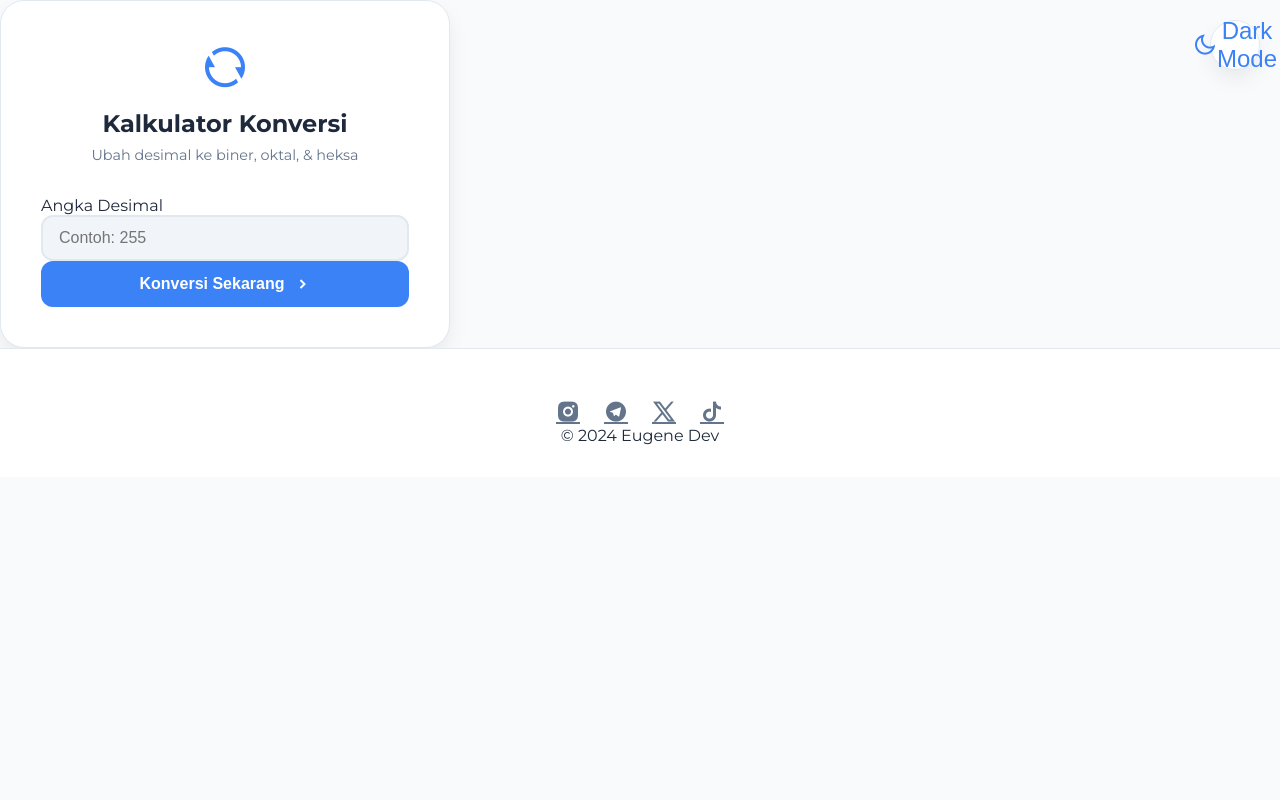
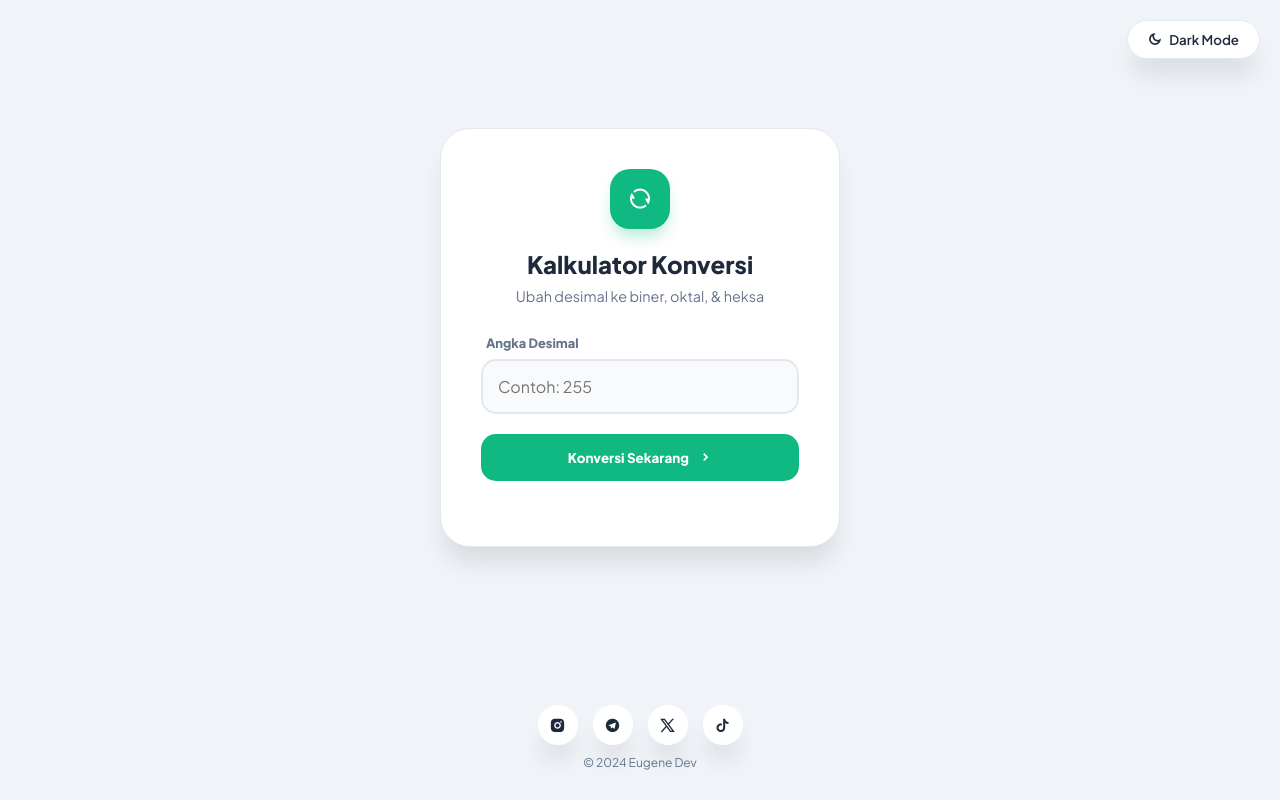
Before and after one commit to TheKingRich/Kalkulator-Konversi, a plain HTML site: page index.html in a window 1280 px wide. Drawn offline with nearby package versions, Linux system fonts and the light colour scheme.

Commit message:
style.css

```diff
--- a/style.css
+++ b/style.css
@@ -1,66 +1,63 @@
-@import url("https://fonts.googleapis.com/css2?family=Montserrat:wght@400;500;600;700&display=swap");
+@import url("https://fonts.googleapis.com/css2?family=Plus+Jakarta+Sans:wght@400;600;800&display=swap");
 
 :root {
-    --bg-body: #f8fafc;
-    --bg-card: #ffffff;
-    --text-main: #1e293b;
-    --text-muted: #64748b;
-    --accent: #3b82f6;
-    --accent-hover: #2563eb;
-    --input-bg: #f1f5f9;
-    --border: #e2e8f0;
-    --shadow: 0 10px 25px -5px rgba(0, 0, 0, 0.1);
+    --bg-color: #f0f4f8;
+    --card-bg: #ffffff;
+    --text-primary: #1e293b;
+    --text-secondary: #64748b;
+    --accent-color: #10b981; /* Hijau Emerald */
+    --input-bg: #f8fafc;
+    --border-color: #e2e8f0;
+    --shadow: 0 20px 25px -5px rgba(0, 0, 0, 0.1);
 }
 
 .dark-theme {
-    --bg-body: #0f172a;
-    --bg-card: #1e293b;
-    --text-main: #f8fafc;
-    --text-muted: #94a3b8;
-    --accent: #60a5fa;
-    --accent-hover: #3b82f6;
+    --bg-color: #0f172a;
+    --card-bg: #1e293b;
+    --text-primary: #f1f5f9;
+    --text-secondary: #94a3b8;
+    --accent-color: #34d399;
     --input-bg: #0f172a;
-    --border: #334155;
-    --shadow: 0 20px 25px -5px rgba(0, 0, 0, 0.3);
+    --border-color: #334155;
+    --shadow: 0 25px 50px -12px rgba(0, 0, 0, 0.5);
 }
 
 * {
-    box-sizing: border-box;
     margin: 0;
     padding: 0;
-    transition: background 0.3s, color 0.3s, border 0.3s, transform 0.2s;
+    box-sizing: border-box;
+    font-family: 'Plus Jakarta Sans', sans-serif;
+    transition: all 0.3s ease;
 }
 
 body {
-    font-family: 'Montserrat', sans-serif;
-    background-color: var(--bg-body);
-    color: var(--text-main);
+    background-color: var(--bg-color);
+    color: var(--text-primary);
     min-height: 100vh;
     display: flex;
     flex-direction: column;
 }
 
-/* Floating Theme Button */
+/* Theme Button Fixed (Pojok Kanan Atas) */
 #themeButton {
-    position: fixed;
+    position: absolute;
     top: 20px;
     right: 20px;
-    width: 50px;
-    height: 50px;
-    border-radius: 50%;
-    border: 1px solid var(--border);
-    background: var(--bg-card);
-    color: var(--accent);
+    padding: 10px 20px;
+    border-radius: 50px;
+    border: 1px solid var(--border-color);
+    background: var(--card-bg);
+    color: var(--text-primary);
     cursor: pointer;
-    font-size: 1.5rem;
     display: flex;
-    justify-content: center;
     align-items: center;
+    gap: 8px;
+    font-weight: 600;
     box-shadow: var(--shadow);
-    z-index: 1000;
 }
 
-.container {
+/* Layout Utama */
+.main-wrapper {
     flex: 1;
     display: flex;
     justify-content: center;
@@ -69,73 +66,69 @@ body {
 }
 
 .converter-card {
-    background: var(--bg-card);
+    background: var(--card-bg);
     width: 100%;
-    max-width: 450px;
-    padding: 2.5rem;
-    border-radius: 24px;
-    border: 1px solid var(--border);
+    max-width: 400px;
+    padding: 40px;
+    border-radius: 30px;
     box-shadow: var(--shadow);
+    border: 1px solid var(--border-color);
+    text-align: center;
 }
 
-.card-header {
-    text-align: center;
-    margin-bottom: 2rem;
+.icon-box {
+    width: 60px;
+    height: 60px;
+    background: var(--accent-color);
+    color: white;
+    border-radius: 20px;
+    display: flex;
+    justify-content: center;
+    align-items: center;
+    margin: 0 auto 20px;
+    font-size: 1.5rem;
+    box-shadow: 0 10px 15px -3px rgba(16, 185, 129, 0.3);
 }
 
-.card-header i {
-    font-size: 3rem;
-    color: var(--accent);
+h2 { font-weight: 800; margin-bottom: 8px; }
+p { color: var(--text-secondary); font-size: 0.9rem; margin-bottom: 30px; }
+
+/* Input & Button */
+.input-section {
+    text-align: left;
 }
 
-.card-header h2 {
-    margin: 1rem 0 0.5rem;
+label {
+    font-size: 0.8rem;
     font-weight: 700;
-}
-
-.card-header p {
-    color: var(--text-muted);
-    font-size: 0.9rem;
-}
-
-/* Input Styling */
-.input-group {
-    margin-bottom: 1.5rem;
-}
-
-.input-group label {
+    color: var(--text-secondary);
     display: block;
-    font-size: 0.85rem;
-    font-weight: 600;
-    margin-bottom: 0.5rem;
-    color: var(--text-muted);
+    margin-bottom: 8px;
+    margin-left: 5px;
 }
 
 input {
     width: 100%;
-    padding: 12px 16px;
+    padding: 15px;
+    border-radius: 15px;
+    border: 2px solid var(--border-color);
     background: var(--input-bg);
-    border: 2px solid var(--border);
-    border-radius: 12px;
-    color: var(--text-main);
+    color: var(--text-primary);
     font-size: 1rem;
     outline: none;
+    margin-bottom: 20px;
 }
 
-input:focus {
-    border-color: var(--accent);
-}
+input:focus { border-color: var(--accent-color); }
 
-/* Button Styling */
 #btnConvert {
     width: 100%;
-    padding: 14px;
-    background: var(--accent);
+    padding: 15px;
+    border-radius: 15px;
+    background: var(--accent-color);
     color: white;
     border: none;
-    border-radius: 12px;
-    font-weight: 600;
-    font-size: 1rem;
+    font-weight: 700;
     cursor: pointer;
     display: flex;
     justify-content: center;
@@ -143,64 +136,47 @@ input:focus {
     gap: 10px;
 }
 
-#btnConvert:hover {
-    background: var(--accent-hover);
-    transform: translateY(-2px);
+#btnConvert:hover { opacity: 0.9; transform: translateY(-2px); }
+
+/* Hasil Output */
+.result-container {
+    margin-top: 25px;
 }
 
-/* Output Styling */
-.output-area {
-    margin-top: 2rem;
-    display: grid;
-    gap: 10px;
+.res-item {
+    display: flex;
+    justify-content: space-between;
+    padding: 12px 0;
+    border-bottom: 1px solid var(--border-color);
 }
 
-.result-item {
-    background: var(--input-bg);
-    padding: 12px;
-    border-radius: 10px;
-    display: flex;
-    justify-content: space-between;
-    align-items: center;
-    border-left: 4px solid var(--accent);
-}
+.res-label { color: var(--text-secondary); font-weight: 600; font-size: 0.85rem; }
+.res-value { font-weight: 700; color: var(--accent-color); font-family: monospace; font-size: 1.1rem; }
 
-.result-label {
-    font-size: 0.75rem;
-    color: var(--text-muted);
-    text-transform: uppercase;
-    font-weight: 700;
-}
-
-.result-value {
-    font-family: monospace;
-    font-size: 1.1rem;
-    color: var(--accent);
-    font-weight: bold;
-}
-
-/* Footer Styling */
+/* Footer */
 footer {
-    padding: 2rem;
+    padding: 30px;
     text-align: center;
-    background: var(--bg-card);
-    border-top: 1px solid var(--border);
 }
 
 .contact__socials {
     display: flex;
     justify-content: center;
-    gap: 1.5rem;
-    margin-top: 1rem;
+    gap: 15px;
+    margin-bottom: 10px;
 }
 
 .contact__socials a {
-    color: var(--text-muted);
-    font-size: 1.5rem;
-    transition: 0.3s;
+    width: 40px;
+    height: 40px;
+    background: var(--card-bg);
+    color: var(--text-primary);
+    border-radius: 50%;
+    display: flex;
+    justify-content: center;
+    align-items: center;
+    text-decoration: none;
+    box-shadow: var(--shadow);
 }
 
-.contact__socials a:hover {
-    color: var(--accent);
-    transform: scale(1.2);
-}
+footer p { margin-bottom: 0; font-size: 0.75rem; }
```
